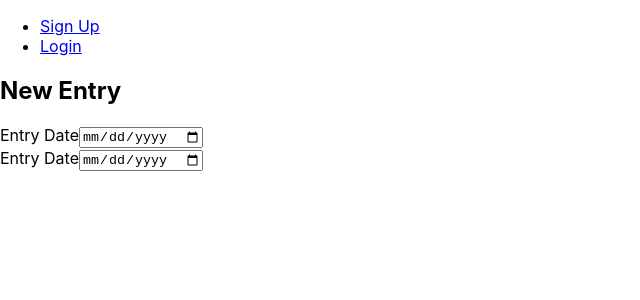
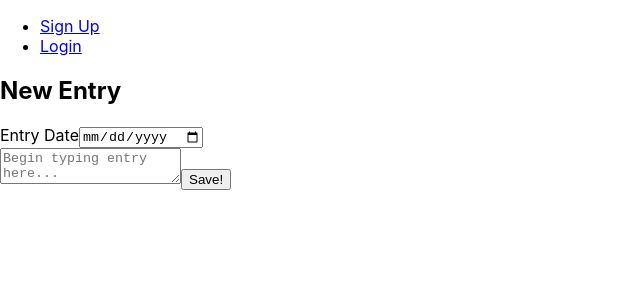
Before and after one commit to Ckirk9/chakra-journal, a React (Create React App) app in the folder chakra-journal/: page /entries/new in a window 1280 px wide. Shown: the top 300 px of the page, without its empty margins (0-640 px from the left). Built offline with nearby package versions, Linux system fonts and the light colour scheme.

Commit message:
updated profile settings such that users see only their entries

```diff
--- a/chakra-journal/src/components/EntryCard.js
+++ b/chakra-journal/src/components/EntryCard.js
@@ -4,9 +4,7 @@ const EntryCard = (props) => {
     return (
         <div className="EntryCard">
             <h5>{ props.entryDate }</h5>
-            {/* <p>{ props.assessmentResults } </p> */}
             <p>{ props.body }</p>
-
         </div>
     )
 }
--- a/chakra-journal/src/models/entry.js
+++ b/chakra-journal/src/models/entry.js
@@ -1,8 +1,8 @@
 const url = `http://localhost:5000/api/v1`
 
 class EntryModel {
-    static all = () => {
-        return fetch(`${url}/entries`).then(res => res.json())
+    static all = (userID) => {
+        return fetch(`${url}/entries/userEntries/${userID}`).then(res => res.json())
     }
 
     static show = (entryId) => {
--- a/chakra-journal/src/pages/EntryList.js
+++ b/chakra-journal/src/pages/EntryList.js
@@ -2,7 +2,6 @@ import React, { Component } from 'react'
 import EntryModel from '../models/entry'
 
 import { Link } from 'react-router-dom'
-import EntryCard from '../components/EntryCard'
 
 class EntryList extends Component {
     state = {
@@ -14,24 +13,26 @@ class EntryList extends Component {
     }
 
     fetchData = () => {
-        EntryModel.all().then(data => {
+        console.log(this.props);
+        EntryModel.all(localStorage.getItem('uid')).then(data => {
+            console.log(data)
             this.setState({ entries: data.entries })
         })
     }
 
     render() {
-        let EntryList = this.state.entries.map((entry, index) => {
+        let entries = this.state.entries ? this.state.entries.map((entry, index) => {
             return (
                 <Link to={`/entries/${entry._id}`} key={index}>
-                    <EntryCard {...entry} />
+                    <h5>{ entry.entryDate }</h5>
                 </Link>
             )
-        })
+        }) : 'No entries'
 
     return (
         <div>
             <h1>Your Previous Entries</h1>
-            { this.state.entries ? EntryList : 'Loading...'}
+            { entries }
         </div>
     )
     }
--- a/chakra-journal/src/pages/NewEntry.js
+++ b/chakra-journal/src/pages/NewEntry.js
@@ -4,9 +4,8 @@ import EntryModel from '../models/entry'
 class NewEntry extends Component {
     state = {
         entryDate: '',
-        //preferences: '',
-        assessmentResults: '',
         body: '',
+        user: localStorage.getItem('uid')
     }
 
     handleSubmit = (event) => {
@@ -36,17 +35,18 @@ class NewEntry extends Component {
                         <label htmlFor="date">Entry Date</label>
                         <input
                         type="date"
-                        name="entry-date"
+                        name="entryDate"
                         onChange={this.handleChange}
                         value={this.state.entryDate} />
                     </div>
                     <div className="entry-form">
-                        <label htmlFor="">Entry Date</label>
-                        <input
-                        type="date"
-                        name="entry-date"
+                       <textarea
+                        name="body"
+                        placeholder="Begin typing entry here..."
                         onChange={this.handleChange}
-                        value={this.state.entryDate} />
+                        value={this.state.body} >
+                        </textarea>
+                        <input type="submit" value="Save!"/>
                     </div>
                 </form>
             </div>
--- a/chakra-journal/src/pages/Profile.js
+++ b/chakra-journal/src/pages/Profile.js
@@ -6,10 +6,12 @@ import { Link } from 'react-router-dom'
 
 class Profile extends Component {
     state = {
-        entries: []
+        entries: [],
+        user: localStorage.getItem('uid'),
     }
 
     componentDidMount() {
+        console.log('state: ', this.state);
         this.fetchData()
     }
 
@@ -24,7 +26,8 @@ class Profile extends Component {
             <ul>
                 <li><Link to={'/entries'}>My Entries</Link></li>
                 <li><Link to={'/entries/new'}>New Entry</Link></li>
-                <li><Link to={'/entries'}>My Entries</Link></li>
+                <li><Link to={'/checkIn/new'}>Check In</Link></li>
+
             </ul>
         )
     }
```
Also changed, not shown: chakra-journal/src/config/routes.js (+4 -3 lines).
